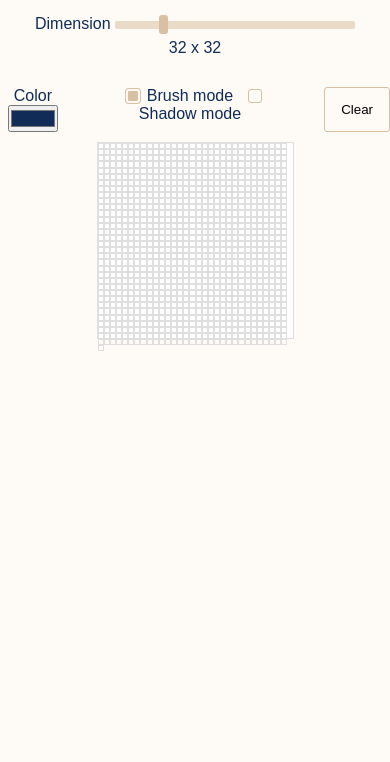
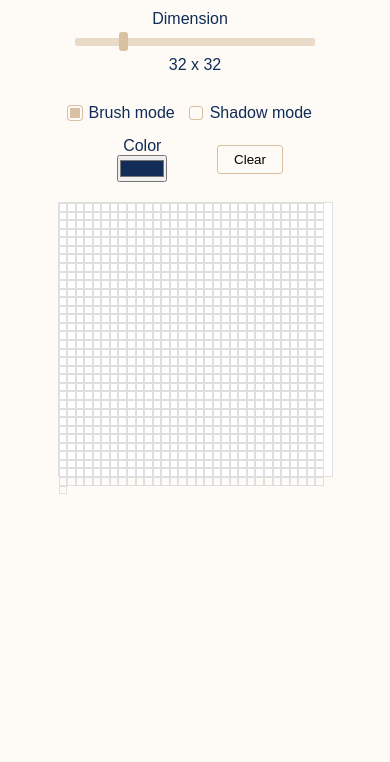
Before and after one commit to shtabyl/etch-a-sketch, a plain HTML site: page index.html in a window 390 px wide. Shown: the part 82-844 px from the top of the page. Drawn offline with Linux system fonts and the light colour scheme; a web font is replaced by a local one.

Commit message:
Fix responsive

```diff
--- a/index.html
+++ b/index.html
@@ -10,7 +10,7 @@
 <body>
     <h1 class="header">Etch-a-Sketch</h1>
     <div class="grid-size-input">
-        <form oninput="result.value=resultCopy.value=size.value">
+        <form class="dimension" oninput="result.value=resultCopy.value=size.value">
             <label for="size">Dimension</label>
             <input class="size" name="size" type="range" min="16" max="100" step="1" value="32">
             <p>
@@ -20,17 +20,19 @@
         </form>
     </div>
     <div class="form-wrapper">
-        <form class="change-color">
-            <label for="color">Color</label>
-            <input class="color-picker" name="color" type="color" value="#102C57">
-        </form>
         <form class="change-mode">
             <input type="radio" id="brush-mode" name="mode" value="brush" checked>
             <label for="brush-mode">Brush mode</label>
             <input type="radio" id="shadow-mode" name="mode" value="shadow">
             <label for="shadow-mode">Shadow mode</label>
         </form>
-        <button class="clear-btn">Clear</button>
+        <div class="color-button-box">
+            <form class="change-color">
+                <label for="color">Color</label>
+                <input class="color-picker" name="color" type="color" value="#102C57">
+            </form>
+            <button class="clear-btn">Clear</button>
+        </div>
     </div>
 </body>
 </html>
--- a/script.js
+++ b/script.js
@@ -1,6 +1,6 @@
 // Main
 const container = document.createElement('div');
-const containerWidth = 50;
+let containerWidth = 'clamp(270px, 70vw, 600px)';
 
 const sizeInput = document.querySelector('.size');
 const colorPicker = document.querySelector('.color-picker');
@@ -77,8 +77,8 @@ function createCells(fieldWidth) {
 function createDrawField() {
     container.classList.add('container');
     document.body.appendChild(container);
-    container.style.width = containerWidth + 'vw';
-    container.style.height = containerWidth + 'vw';
+    container.style.width = containerWidth;
+    container.style.height = containerWidth;
     createCells(container.getBoundingClientRect().width - 1);
 }
 
--- a/style.css
+++ b/style.css
@@ -35,13 +35,35 @@
     form {
         margin-bottom: 10px;
     }
+    .dimension {
+        margin-bottom: 0;
+    }
     .clear-btn {
         margin-bottom: 10px;
     }
     .form-wrapper {
         display: flex;
         justify-content: center;
-        gap: 10vw;
+        align-items: center;
+        /* row-gap: clamp(10px 20vw 300px); */
+        column-gap: 10%;
+        flex-wrap: wrap;
+    }
+    .change-mode {
+        order: -1;
+    }
+    .clear-btn {
+        order: 2;
+        margin-right: 10px;
+    }
+    .color-button-box {
+        display: flex;
+        column-gap: 10%;
+        align-items: center;
+    }
+    .change-color {
+        width: 110px;
+        margin-right: 10px;
     }
 }
 
@@ -49,6 +71,7 @@
     body {
         text-align: center;
         background: linear-gradient(to bottom, var(--clr-primary-light), #FEFAF6);
+        padding: 5px 0;
     }
     .container {
         box-sizing:content-box;
@@ -62,11 +85,14 @@
     .header {
         color: var(--clr-primary-dark);
         text-align: center;
-        padding: 30px 0;
+        padding: 20px 0 30px 0;
     }
     .grid-size-input {
         text-align: center;
         margin-bottom: 30px;
+        & label {
+            margin-right: 10px;
+        }
     }
     input[type="range"] {
         -webkit-appearance: none;
@@ -114,7 +140,7 @@
         background: var(--clr-primary-light);
         cursor: pointer;
         &:hover {
-            background: white;
+            background-color: white;
         }
     }
     .change-mode {
@@ -146,3 +172,27 @@
         }
     }
 }
+
+@media(max-width: 767px) {
+    .form-wrapper {
+        flex-direction: column;
+        row-gap: 15px;
+        margin-bottom: 20px;
+        & * {
+            margin-bottom: 0;
+        }
+    }
+    .change-mode {
+        order: -1;
+    }
+    .size {
+        display: block;
+        margin: 0 auto;
+    }
+    .dimension {
+        display: flex;
+        flex-direction: column;
+        gap: 10px;
+    }
+
+}
```
